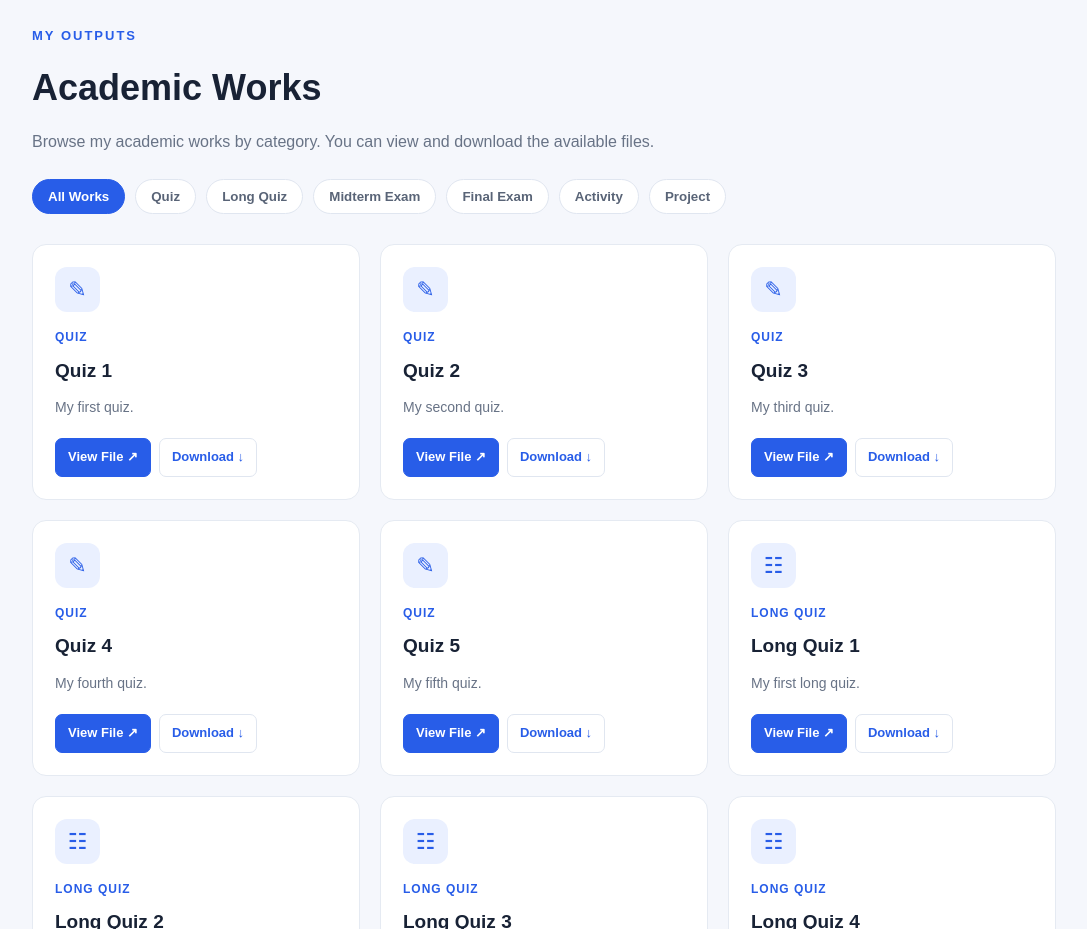
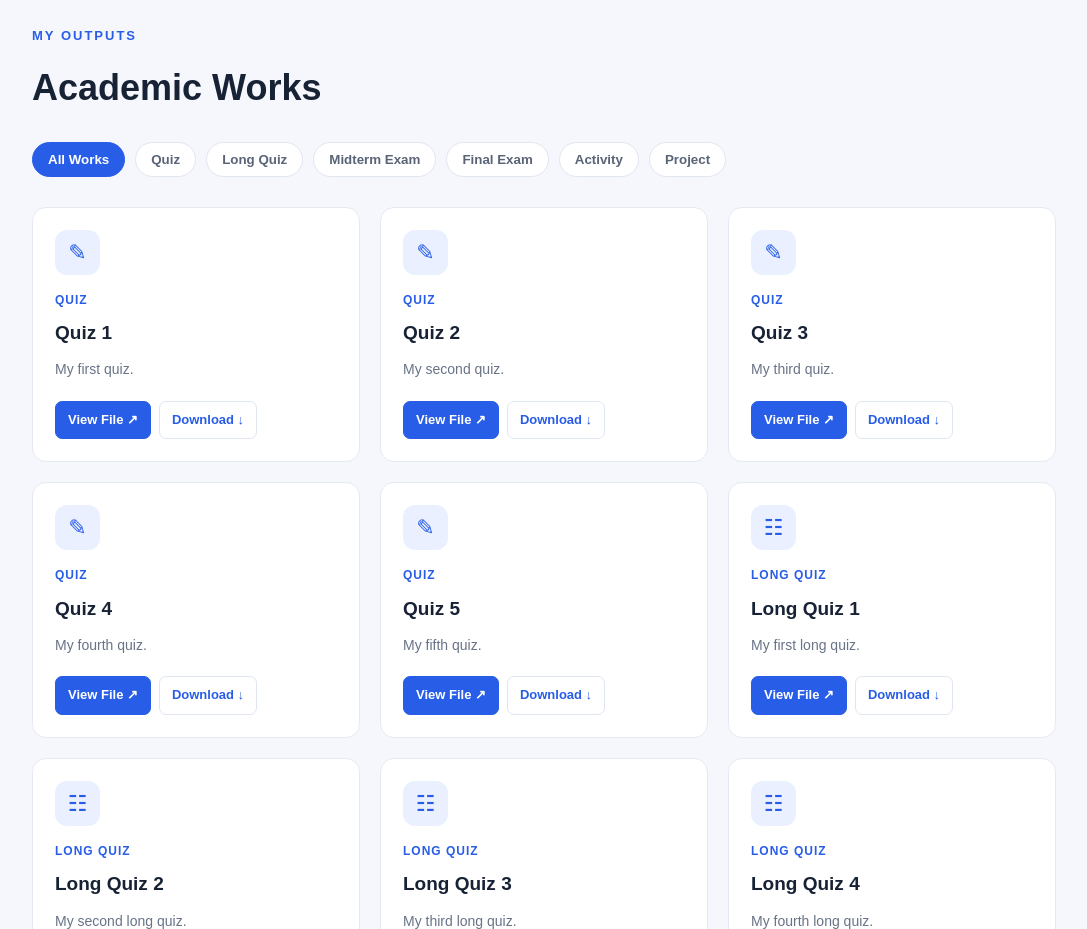
Before and after one commit to johndavidjavier83-a11y/javior, a plain HTML site: page index.html in a window 1280 px wide. Shown: the part 1080-2009 px from the top of the page, without its empty margins (96-1183 px from the left). Drawn offline with Linux system fonts and the light colour scheme.

Commit message:
Update index.html

```diff
--- a/index.html
+++ b/index.html
@@ -78,8 +78,7 @@
         <h2>Academic Works</h2>
 
         <p class="description">
-            Browse my academic works by category.
-            You can view and download the available files.
+
         </p>
 
         <div class="filters" id="filters"></div>
```
